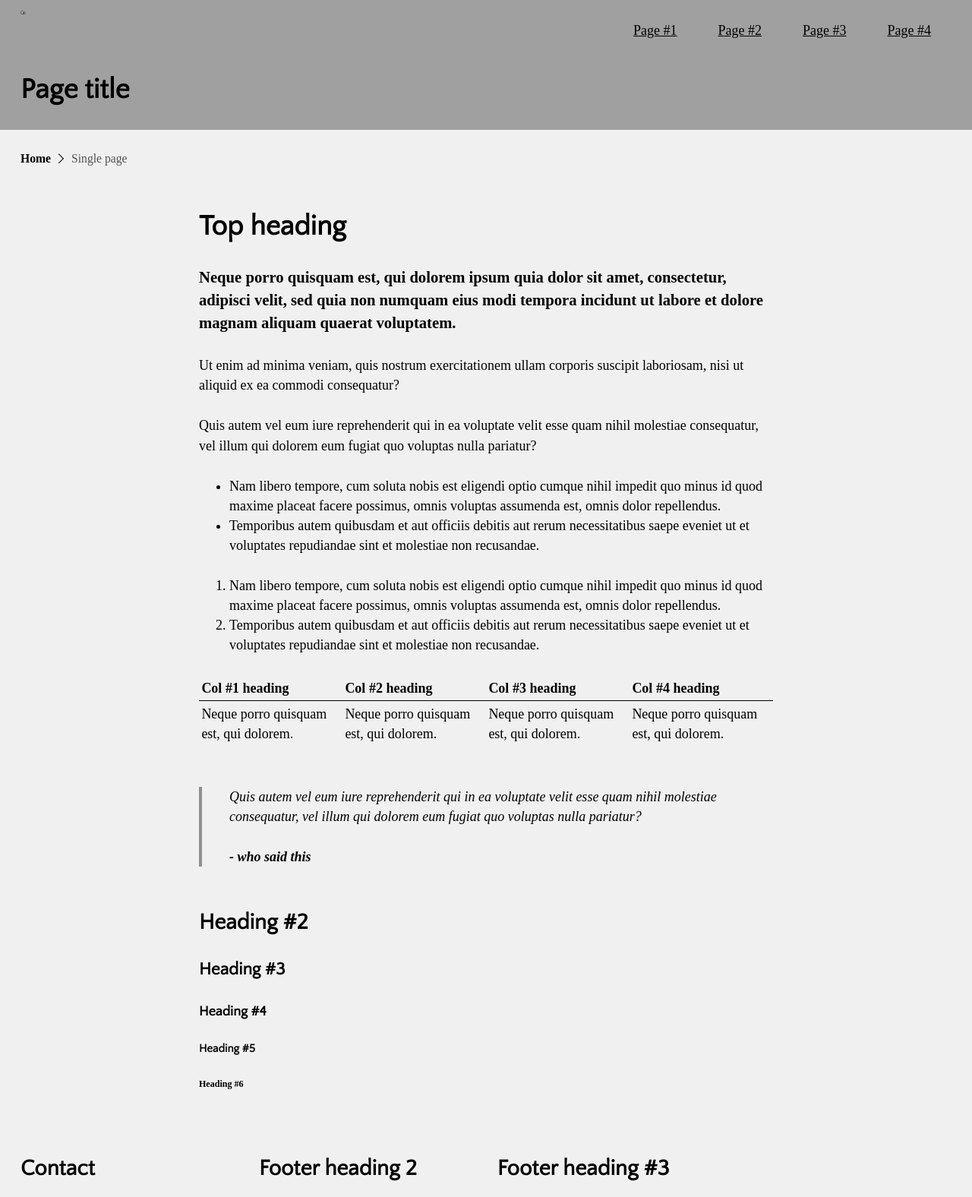
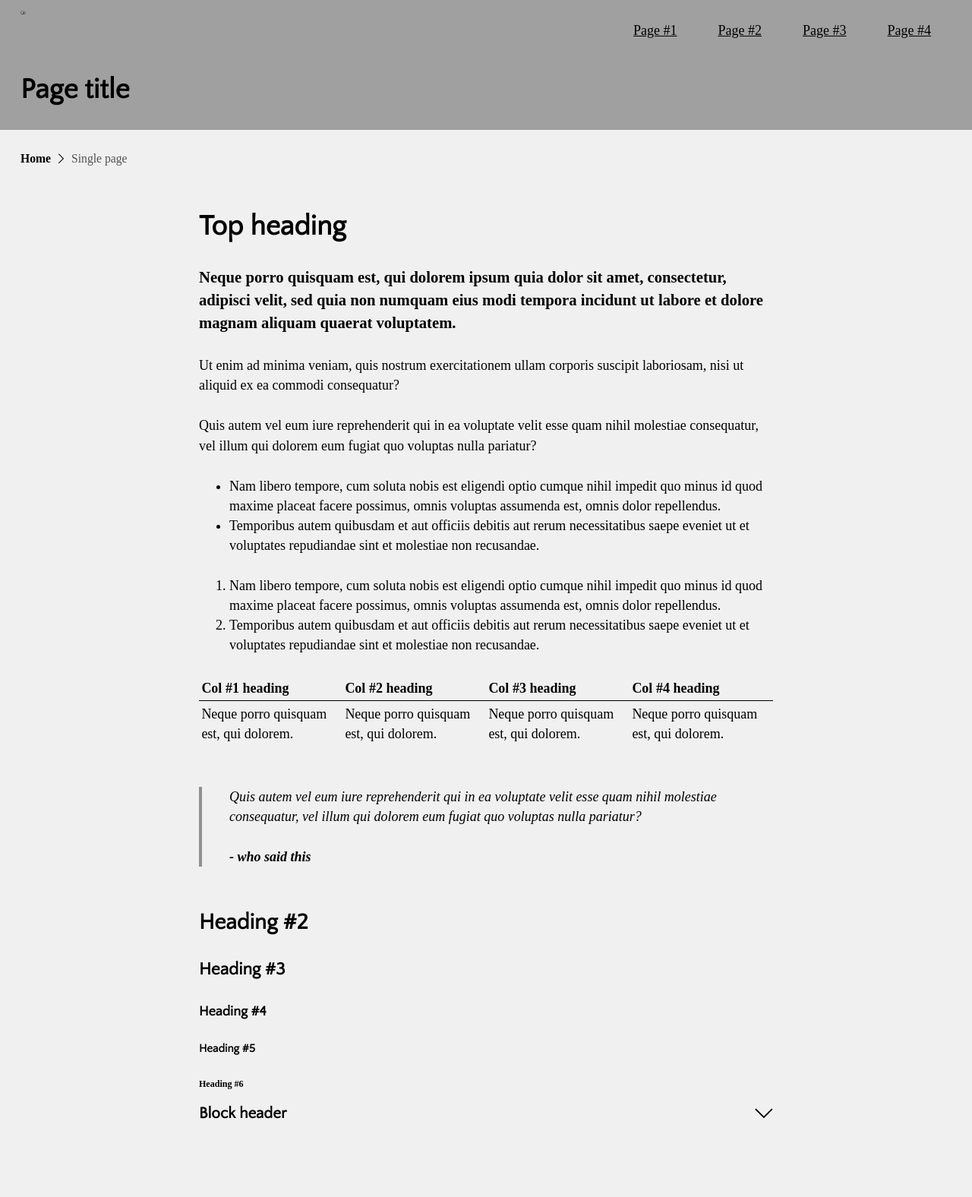
Before and after one commit to bigcatdigital/wp-build-tools, a PHP site: page /single-page.html in a window 1280 px wide. Shown: the top 1576 px of the page at 76% size. Run offline with PHP 8.4, Linux system fonts and the light colour scheme; some web fonts are replaced.

Commit message:
Show/hide accordion component done

```diff
--- a/assets/css/style.css
+++ b/assets/css/style.css
@@ -61,7 +62,7 @@
   --link-color: #000000;
   --link-active-color: black;
   --link-active-weight: 700;
-  --text-line-height: 1.5;
+  --text-line-height: 1.45;
   --heading-line-height: 1.3;
   --font-weight: 400;
   --bold-font-weight: 700;
@@ -98,12 +99,6 @@
   --buttonTransition: 480ms;
   --easing: ease-in-out;
   --bounce: cubic-bezier(0.93, 0.1, 0.195, 1); }
-
-:root {
-  --content-max-width: 88%;
-  --line-height:			1.45;
-  --feature-padding: 1.5rem * 3;
-  --bold-font-weight: 700; }
 
 /** Utilities **/
 /* Media */
@@ -976,4 +970,50 @@ table {
       text-decoration: underline;
       font-weight: var(--link-active-weight); }
 
+/* Transcript for object embeds */
+.bc-show-hide {
+  margin-top: calc(var(--vertical-unit) / 2 * -1);
+  margin-bottom: var(--vertical-unit); }
+  .bc-show-hide .bc-show-hide__toggle {
+    position: relative;
+    display: flex;
+    flex-direction: row;
+    justify-content: flex-start;
+    flex-wrap: nowrap;
+    align-items: center;
+    padding-bottom: var(--vertical-unit);
+    font-family: var(--heading-font);
+    font-size: var(--text-01);
+    font-weight: var(--bold-font-weight);
+    text-decoration: none; }
+    .bc-show-hide .bc-show-hide__toggle:active, .bc-show-hide .bc-show-hide__toggle:hover, .bc-show-hide .bc-show-hide__toggle:focus {
+      text-decoration: underline;
+      text-decoration: underline;
+      cursor: pointer; }
+    .bc-show-hide .bc-show-hide__toggle.bc-is-active .bc-show-hide-icon.bc-show-hide-icon__hide {
+      opacity: 1; }
+    .bc-show-hide .bc-show-hide__toggle.bc-is-active .bc-show-hide-icon.bc-show-hide-icon__show {
+      opacity: 0; }
+  .bc-show-hide .bc-show-hide-icon {
+    position: absolute;
+    right: 0;
+    width: var(--text-02);
+    height: var(--text-02);
+    opacity: 1;
+    z-index: 10; }
+    .bc-show-hide .bc-show-hide-icon.bc-show-hide-icon__hide {
+      opacity: 0;
+      transform: rotate(180deg); }
+  .bc-show-hide .bc-show-hide__hide-icon {
+    opacity: 0; }
+  .bc-show-hide .bc-show-hide__body {
+    height: 0;
+    overflow: hidden;
+    padding-left: calc(var(--gutter) / 2);
+    padding-right: calc(var(--gutter) / 2);
+    transition: padding var(--medtrans) var(--easing), height var(--medtrans) var(--easing); }
+    .bc-show-hide .bc-show-hide__body.bc-is-active {
+      padding-top: var(--vertical-unit);
+      padding-bottom: var(--vertical-unit); }
+
 /*# sourceMappingURL=style.css.map */
--- a/single-page.html
+++ b/single-page.html
@@ -3,7 +3,7 @@
 <head>
 	<meta charset="UTF-8">
 	<meta name="viewport" content="width=device-width, initial-scale=1">
-	<title>Big Cat - WP Build base theme</title>
+	<title>Document</title>
 	<link href="https://fonts.googleapis.com/css?family=Alegreya|Alegreya+Sans|Merriweather|Merriweather+Sans|Nunito|Nunito+Sans|Quattrocento|Quattrocento+Sans|Roboto|Roboto+Mono|Roboto+Slab&display=swap" rel="stylesheet">
 
 	<link rel="stylesheet" href="./assets/css/vendor/flickity.min.css" />
@@ -77,6 +77,7 @@
 						<td>Neque porro quisquam est, qui dolorem.</td>
 						<td>Neque porro quisquam est, qui dolorem.</td>
 						<td>Neque porro quisquam est, qui dolorem.</td>
+
 					</tr>
 				</tbody>
 			</table>
@@ -89,6 +90,26 @@
 			<h4>Heading #4</h4>
 			<h5>Heading #5</h5>
 			<h6>Heading #6</h6>
+			<div class="bc-show-hide">
+				<a href="javascript:void(0)" class="bc-show-hide__header bc-show-hide__toggle" title="Click to show the block body">
+					Block header
+					<svg class="svg-icon bc-show-hide-icon bc-show-hide-icon__show">
+						<use xlink:href="assets/media/svg/icons/bc-svgs.svg#carat--down"></use>
+					</svg>
+					<svg class="svg-icon bc-show-hide-icon bc-show-hide-icon__hide">
+						<use xlink:href="assets/media/svg/icons/bc-svgs.svg#carat--down"></use>
+					</svg>
+				</a><!-- // .bc-show-hide__header -->
+				<article class="bc-show-hide__body">
+					<h2>Block body</h2>
+					<p>Sed ut perspiciatis unde omnis iste natus error sit voluptatem accusantium doloremque laudantium, totam rem aperiam, eaque ipsa quae ab illo inventore veritatis et quasi architecto beatae vitae dicta sunt explicabo. Nemo enim ipsam voluptatem quia voluptas sit aspernatur aut odit aut fugit, sed quia consequuntur magni dolores eos qui ratione voluptatem sequi nesciunt.</p>
+					<p>Neque porro quisquam est, qui dolorem ipsum quia dolor sit amet, consectetur, adipisci velit, sed quia non numquam eius modi tempora incidunt ut labore et dolore magnam aliquam quaerat voluptatem. Ut enim ad minima veniam, quis nostrum exercitationem ullam corporis suscipit laboriosam, nisi ut aliquid ex ea commodi consequatur?</p>
+					<p>Quis autem vel eum iure reprehenderit qui in ea voluptate velit esse quam nihil molestiae consequatur, vel illum qui dolorem eum fugiat quo voluptas nulla pariatur? At vero eos et accusamus et iusto odio dignissimos ducimus qui blanditiis praesentium voluptatum deleniti atque corrupti quos dolores et quas molestias excepturi sint occaecati cupiditate non provident, similique sunt in culpa qui officia deserunt mollitia animi, id est laborum et dolorum fuga.</p>
+					<p>Et harum quidem rerum facilis est et expedita distinctio. Nam libero tempore, cum soluta nobis est eligendi optio cumque nihil impedit quo minus id quod maxime placeat facere possimus, omnis voluptas assumenda est, omnis dolor repellendus. Temporibus autem quibusdam et aut officiis debitis aut rerum necessitatibus saepe eveniet ut et voluptates repudiandae sint et molestiae non recusandae.</p>
+					<a href="javascript:void" class="bc-show-hide__hide" title="Close transcript">Close transcript</a>
+				</article><!-- // .bc-show-hide__body -->
+
+			</div><!-- // .bc-show-hide -->
 		</div><!-- // .bc-text-component -->
 	</main>
 
--- a/themes/wp-theme/assets/css/style.css
+++ b/themes/wp-theme/assets/css/style.css
@@ -233,7 +233,6 @@
 .bc-is-hidden {
   display: block;
   opacity: 0;
-  visibility: hidden;
   height: 0;
   width: 0;
   margin: 0;
@@ -1001,8 +1000,7 @@ table {
     width: var(--text-02);
     height: var(--text-02);
     opacity: 1;
-    z-index: 10;
-    transition: opacity var(--quicktrans) var(--easing); }
+    z-index: 10; }
     .bc-show-hide .bc-show-hide-icon.bc-show-hide-icon__hide {
       opacity: 0;
       transform: rotate(180deg); }
--- a/themes/wp-theme/node-development/dev/css/style.css
+++ b/themes/wp-theme/node-development/dev/css/style.css
@@ -233,7 +233,6 @@
 .bc-is-hidden {
   display: block;
   opacity: 0;
-  visibility: hidden;
   height: 0;
   width: 0;
   margin: 0;
@@ -1001,8 +1000,7 @@ table {
     width: var(--text-02);
     height: var(--text-02);
     opacity: 1;
-    z-index: 10;
-    transition: opacity var(--quicktrans) var(--easing); }
+    z-index: 10; }
     .bc-show-hide .bc-show-hide-icon.bc-show-hide-icon__hide {
       opacity: 0;
       transform: rotate(180deg); }
--- a/themes/wp-theme/node-development/dev/sass/components/_utilities.sass
+++ b/themes/wp-theme/node-development/dev/sass/components/_utilities.sass
@@ -49,7 +49,6 @@
 .bc-is-hidden
 	display: block
 	opacity: 0
-	visibility: hidden
 	height: 0
 	width: 0
 	margin: 0
--- a/themes/wp-theme/node-development/dev/sass/style.sass
+++ b/themes/wp-theme/node-development/dev/sass/style.sass
@@ -125,7 +125,7 @@ iframe
 		height: var(--text-02)
 		opacity: 1
 		z-index: 10
-		transition: opacity var(--quicktrans) var(--easing)
+		//transition: opacity var(--quicktrans) var(--easing)
 		&.bc-show-hide-icon__hide
 			opacity: 0
 			transform: rotate(180deg)
```
Also changed, not shown: other parts of assets/css/style.css (+20 -20 lines), themes/wp-theme/node-development/dev/scripts/app.js (+30 -37 lines), themes/wp-theme/single-page.html (+4 -4 lines), assets/scripts/app-concat.js, themes/wp-theme/assets/scripts/app-concat.js, 3 other files.
